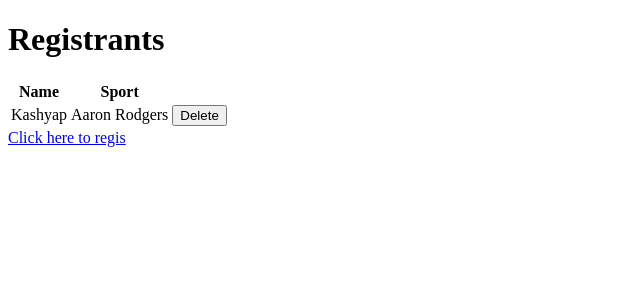
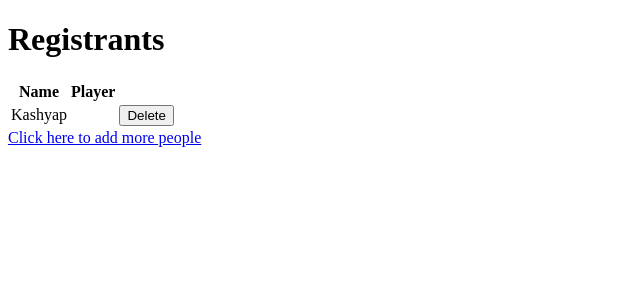
Before and after one commit to KashyapBathina/CS_50, a Flask app: page /registrants in a window 1280 px wide. Shown: the top 300 px of the page, without its empty margins (0-640 px from the left). Run offline with Flask 2, Linux system fonts and the light colour scheme; data comes from the database, SQL or seed files in the repository; some libraries are stand-ins or nearby versions.

Commit message:
Tue, Jul 5, 2022, 10:34 PM +00:00

```diff
--- a/python/extra12.py/app.py
+++ b/python/extra12.py/app.py
@@ -36,7 +36,7 @@ def register():
         return render_template("error.html", message="Invalid player")
 
     # Remember registrant
-    db.execute("INSERT INTO registrants (name, sport) VALUES(?, ?)", name, player)
+    db.execute("INSERT INTO registrants (name, player) VALUES(?, ?)", name, player)
 
 
     # Confirm registration
--- a/python/extra12.py/templates/registrants.html
+++ b/python/extra12.py/templates/registrants.html
@@ -6,7 +6,7 @@
         <thead>
             <tr>
                 <th>Name</th>
-                <th>Sport</th>
+                <th>Player</th>
                 <th></th>
             </tr>
         </thead>
@@ -14,7 +14,7 @@
             {% for registrant in registrants %}
                 <tr>
                     <td>{{ registrant["name"] }}</td>
-                    <td>{{ registrant["sport"] }}</td>
+                    <td>{{ registrant["player"] }}</td>
                     <td>
                         <form action="/deregister" method="post">
                             <input name="id" type="hidden" value="{{ registrant.id }}">
@@ -27,6 +27,6 @@
     </table>
 
     <body>
-        <a href="index.html">Click here to regis
+        <a href="index.html">Click here to add more people</a>
     </body>
 {% endblock %}
```
